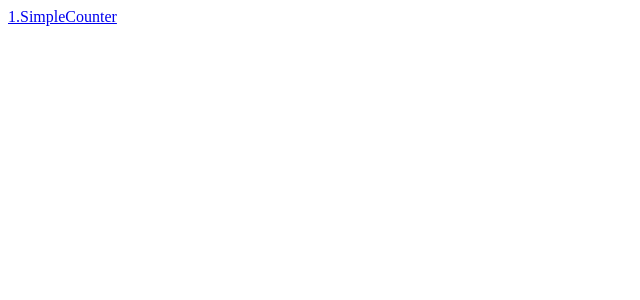
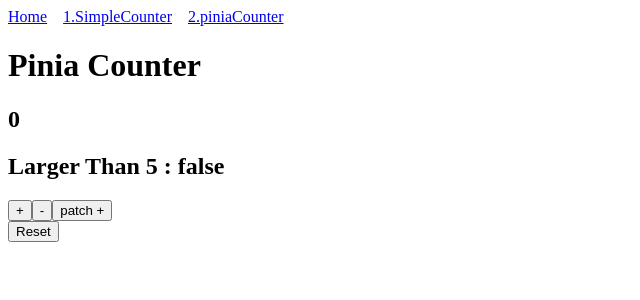
Before and after one commit to hjhj97/vue3-ts-pinia, a Vue app: page /pinia_counter in a window 1280 px wide. Before the commit this address had no page. Shown: the top 300 px of the page, without its empty margins (0-640 px from the left). Built offline with nearby package versions, Linux system fonts and the light colour scheme.

Commit message:
piniaCounter 추가

```diff
--- a/src/components/common/NavBar.vue
+++ b/src/components/common/NavBar.vue
@@ -1,6 +1,8 @@
 <template>
 	<nav>
+		<router-link :to="{ name: 'Home' }">Home</router-link>
 		<router-link :to="{ name: 'SimpleCounter' }">1.SimpleCounter</router-link>
+		<router-link :to="{ name: 'PiniaCounter' }">2.piniaCounter</router-link>
 	</nav>
 </template>
 
--- a/src/router/index.ts
+++ b/src/router/index.ts
@@ -12,6 +12,12 @@ const routes: Array<RouteRecordRaw> = [
 		component: () =>
 			import(/* webpackChunkName: "about" */ '../views/ch1_simple-counter/SimpleCounter.vue'),
 	},
+	{
+		path: '/pinia_counter',
+		name: 'PiniaCounter',
+		component: () =>
+			import(/* webpackChunkName: "about" */ '../views/ch2_pinia-counter/PiniaCounter.vue'),
+	},
 ];
 
 const router = createRouter({
--- a/src/stores/counter.ts
+++ b/src/stores/counter.ts
@@ -1,15 +1,35 @@
 import { defineStore } from 'pinia';
+import { ref } from 'vue';
 
+// option API
 export const useCounterStore = defineStore('counter', {
-	state: () => {
-		return {
-			count: 0 as number,
-			step: 1 as number,
-		};
-	},
+	state: () => ({
+		count: 0 as number,
+	}),
 	actions: {
 		increment() {
-			this.count += this.step;
+			this.count++;
+		},
+		decrement() {
+			this.count--;
 		},
 	},
 });
+// composition API
+export const useCounterCompStore = defineStore('counter', () => {
+	const count = ref<number>(0);
+
+	const increment = () => {
+		count.value++;
+	};
+	const decrement = () => {
+		count.value++;
+	};
+
+	return {
+		count,
+		//
+		increment,
+		decrement,
+	};
+});
--- /dev/null
+++ b/src/views/ch2_pinia-counter/PiniaCounter.vue
@@ -0,0 +1,46 @@
+<template>
+	<h1>Pinia Counter</h1>
+	<h2>{{ counterStore.count }}</h2>
+	<h2>Larger Than 5 : {{ isLargerThan5 }}</h2>
+	<div>
+		<button @click="counterStore.increment">+</button>
+		<button @click="counterStore.decrement">-</button>
+		<button @click="onClickPatch">patch +</button>
+	</div>
+	<div><button @click="counterStore.$reset">Reset</button></div>
+	<!--<div class="home">Home</div>-->
+</template>
+
+<script lang="ts">
+	import { useCounterStore, useCounterCompStore } from '@/stores/counter';
+	import { defineComponent, ref } from 'vue';
+
+	export default defineComponent({
+		setup() {
+			const counterStore = useCounterStore();
+			const isLargerThan5 = ref(false);
+			//const counterStore = useCounterCompStore();
+
+			const onClickPatch = () => {
+				counterStore.$patch({
+					count: counterStore.count + 1,
+				});
+			};
+
+			counterStore.$subscribe((mutation, state) => {
+				if (state.count > 5) {
+					isLargerThan5.value = true;
+				} else {
+					isLargerThan5.value = false;
+				}
+			});
+
+			return {
+				counterStore,
+				isLargerThan5,
+				//
+				onClickPatch,
+			};
+		},
+	});
+</script>
```
